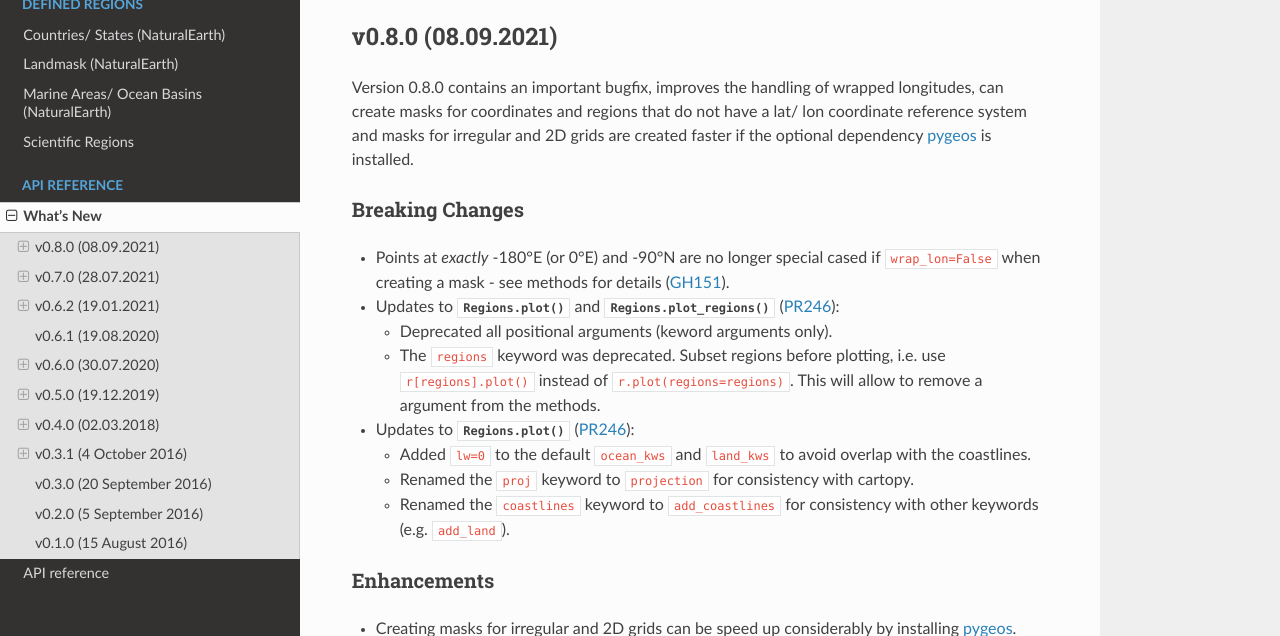
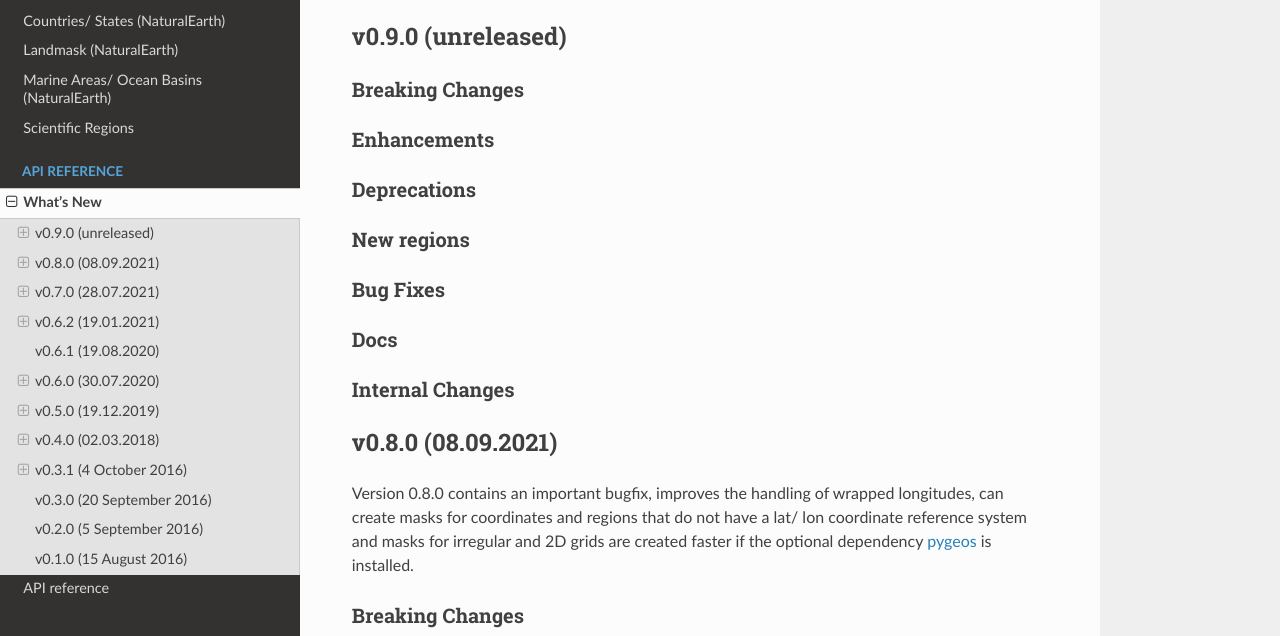
Before and after one commit to regionmask/regionmask, a Sphinx documentation site: the page built from docs/whats_new.rst, in a window 1280 px wide and 900 px high, cut to the strip 264-900 px from the top of the window. Built offline with Sphinx 7.4.7 and the Read the Docs theme 2.0.0, drawn with Linux system fonts in a browser that asks for light colours; pages that are not in the unit, such as notebooks, are missing from menus; the version number could not be read and is left out.

Commit message:
New whatsnew section

```diff
--- a/docs/whats_new.rst
+++ b/docs/whats_new.rst
@@ -8,7 +8,31 @@
 
     import regionmask
 
-.. _whats-new.0.8.0:
+.. _whats-new.0.9.0:
+
+v0.9.0 (unreleased)
+---------------------
+
+Breaking Changes
+~~~~~~~~~~~~~~~~
+
+Enhancements
+~~~~~~~~~~~~
+
+Deprecations
+~~~~~~~~~~~~
+
+New regions
+~~~~~~~~~~~
+
+Bug Fixes
+~~~~~~~~~
+
+Docs
+~~~~
+
+Internal Changes
+~~~~~~~~~~~~~~~~
 
 v0.8.0 (08.09.2021)
 -------------------
```
